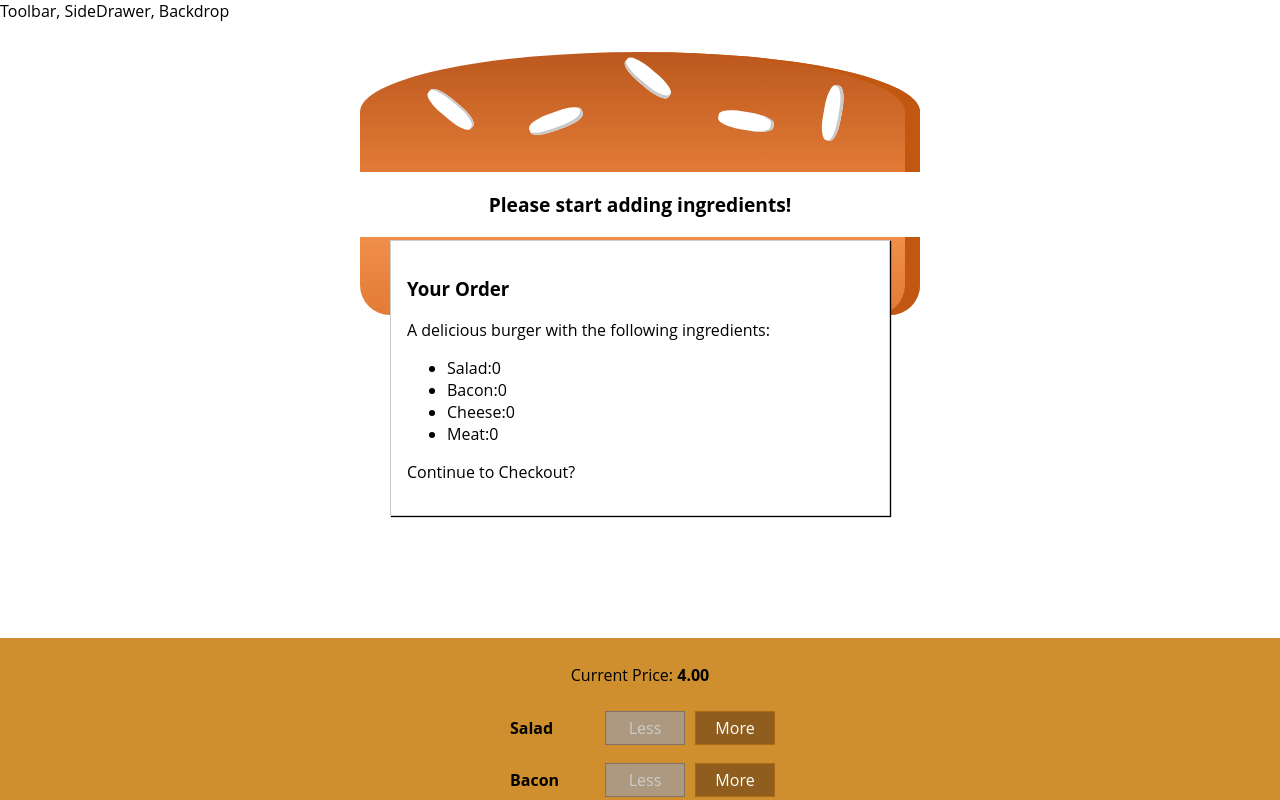
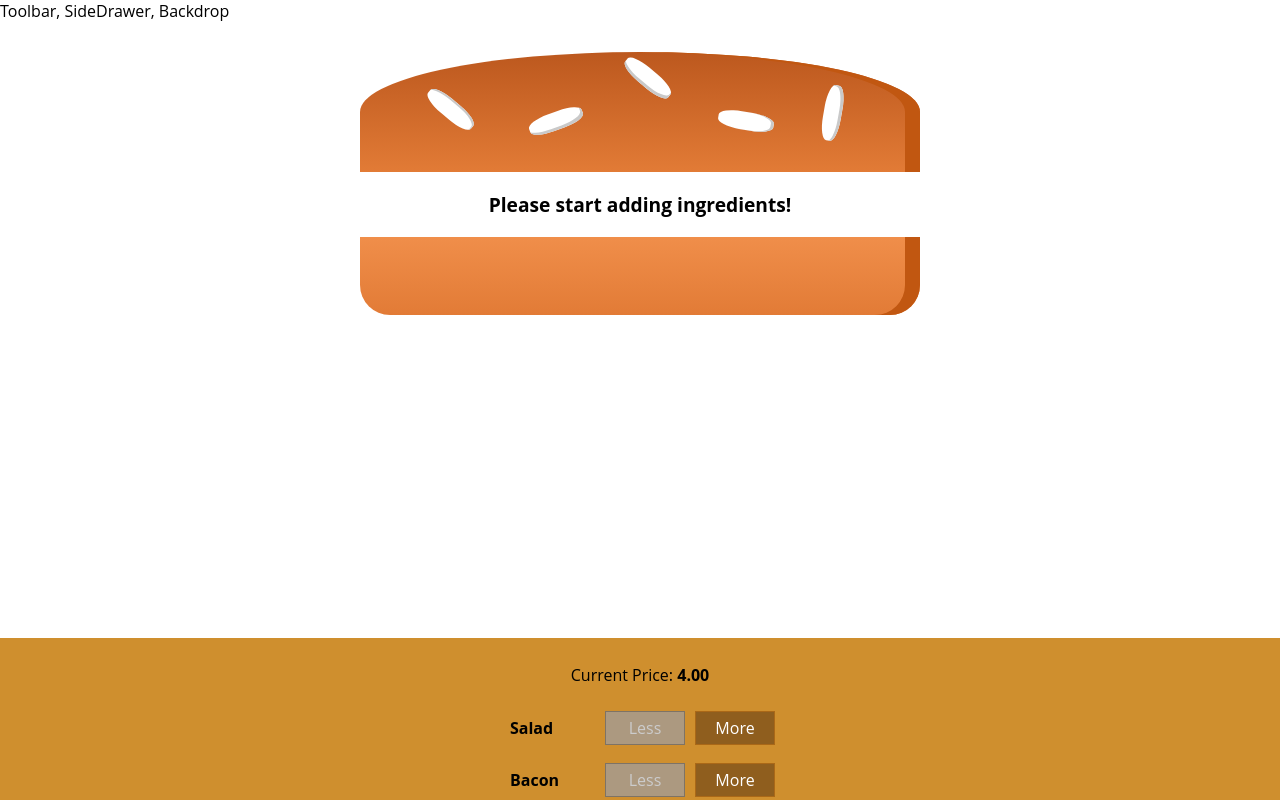
Before and after one commit to GurcanH/react-burger-app, a React (Create React App) app: page / in a window 1280 px wide. Shown: the top 800 px of the page. Built offline with nearby package versions, Linux system fonts and the light colour scheme.

Commit message:
138. Showing & Hiding the Modal (with Animation!)

```diff
--- a/src/components/Burger/BuildControls/BuildControls.js
+++ b/src/components/Burger/BuildControls/BuildControls.js
@@ -24,7 +24,9 @@ const buildControls = (props) => (
     ))}
     <button
         className={classes.OrderButton}
-        disabled={!props.purchaseable}>
+        disabled={!props.purchaseable}
+        onClick={props.ordered}
+        >
             ORDER NOW
     </button>
   </div>
--- a/src/components/UI/Modal/Modal.js
+++ b/src/components/UI/Modal/Modal.js
@@ -3,7 +3,11 @@ import React from 'react';
 import classes from './Modal.module.css';
 
 const modal = (props) => (
-    <div className={classes.Modal}>
+    <div className={classes.Modal}
+    style={{
+        transform:props.show ? 'translateY(0)' : 'translateY(-100vh)',
+        opacity:props.show ? '1' : '0'
+    }}>
         {props.children}
     </div>
 );
--- a/src/containers/BurgerBuilder/BurgerBuilder.js
+++ b/src/containers/BurgerBuilder/BurgerBuilder.js
@@ -28,6 +28,7 @@ class BurgerBuilder extends Component {
     },
     totalPrice: 4,
     purchaseable: false,
+    purchasing:false,
   };
 
   updatePurchaseState(ingredients) {
@@ -79,6 +80,11 @@ class BurgerBuilder extends Component {
     this.updatePurchaseState(updatedIngredients);
   };
 
+  purchaseHandler = () => {
+    this.setState({purchasing:true});
+
+  }
+
   render() {
     const disabledInfo = {
       ...this.state.ingredients,
@@ -89,7 +95,7 @@ class BurgerBuilder extends Component {
     }
     return (
       <Auxi>
-        <Modal>
+        <Modal show={this.state.purchasing}>
           <OrderSummary ingredients={this.state.ingredients}/>
         </Modal>
         <Burger ingredients={this.state.ingredients} />
@@ -99,6 +105,7 @@ class BurgerBuilder extends Component {
             ingredientRemoved={this.removeIngredientHandler}
             disabled={disabledInfo}
             purchaseable={this.state.purchaseable}
+            ordered = {this.purchaseHandler}
             price={this.state.totalPrice}
           />
         </div>
```
